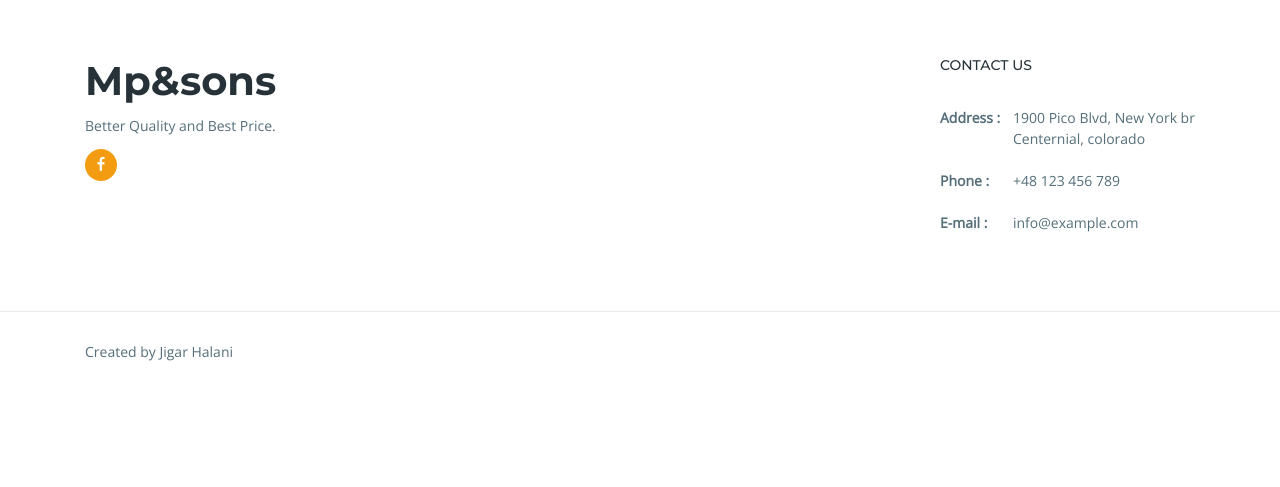
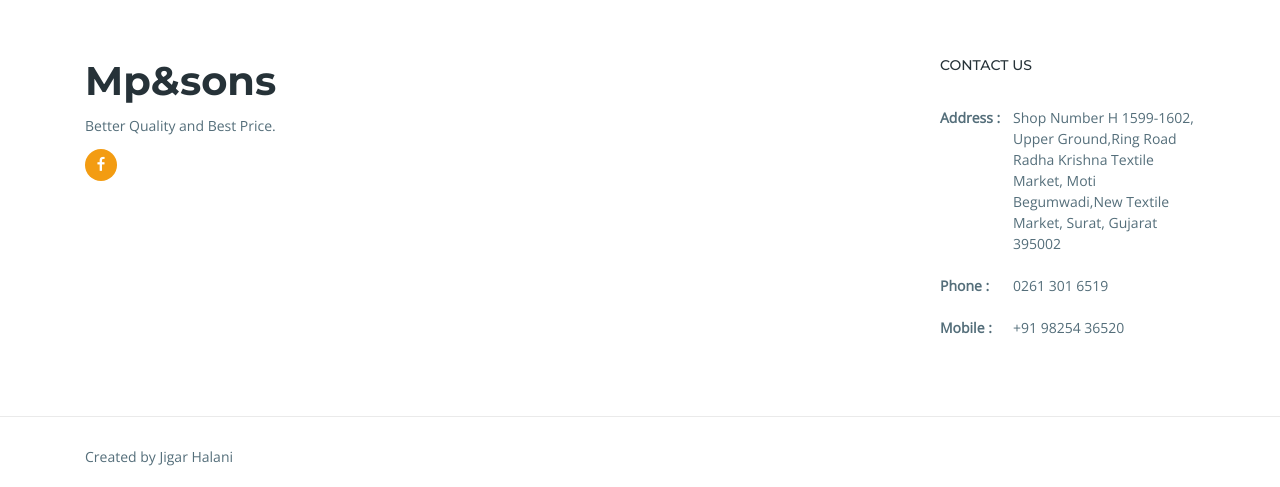
Before and after one commit to jigarhalani/mpandsons, a plain HTML site: page index.html in a window 1280 px wide. Shown: the part 5016-5503 px from the top of the page. Before the commit the page ends 5398 px from the top, so only its background shows below. Drawn offline with nearby package versions, Linux system fonts and the light colour scheme; files whose address does not match are found by name.

Commit message:
Update index.html
Update address

```diff
--- a/index.html
+++ b/index.html
@@ -706,14 +706,17 @@
                 <h3 class="block-title">Contact Us</h3>
                 <ul class="contact-footer">
                   <li>
-                    <strong>Address :</strong> <span>1900 Pico Blvd, New York br Centernial, colorado</span>
+                    <strong>Address :</strong> <span>Shop Number H 1599-1602, Upper Ground,Ring Road Radha Krishna Textile Market, Moti Begumwadi,New Textile Market, Surat, Gujarat 395002</span>
                   </li>
                   <li>
-                    <strong>Phone :</strong> <span>+48 123 456 789</span>
+                    <strong>Phone :</strong> <span>0261 301 6519</span>
                   </li>
                   <li>
+                    <strong>Mobile :</strong> <span>+91 98254 36520</span>
+                  </li>
+                 <!-- <li>
                     <strong>E-mail :</strong> <span><a href="#">info@example.com</a></span>
-                  </li>
+                  </li> -->
                 </ul>
               </div>
             </div>
```
